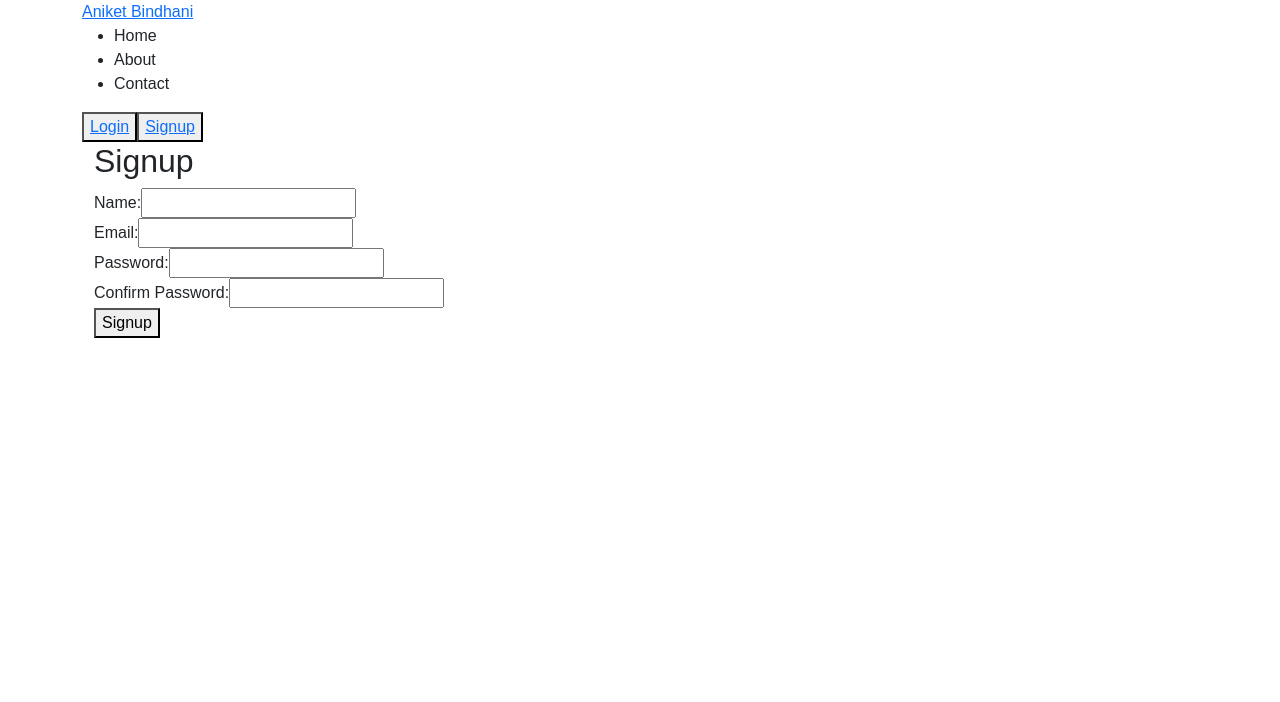
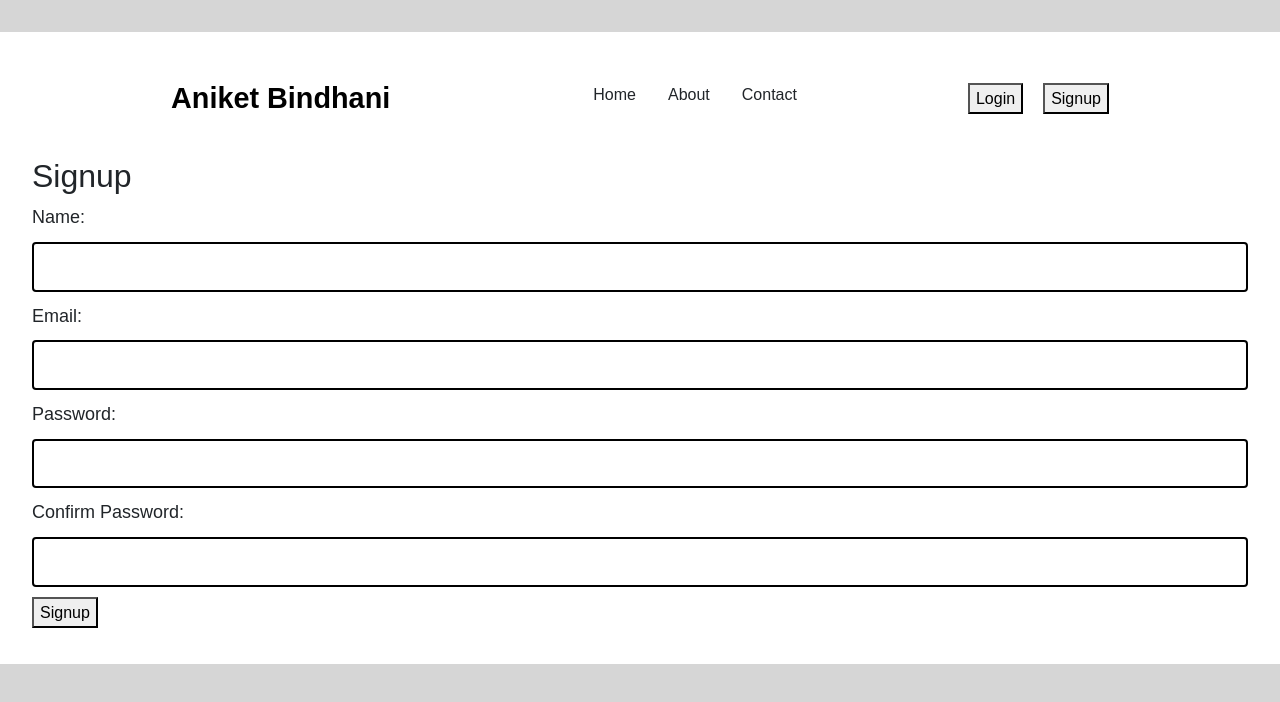
Before and after one commit to anik-bin/notesdirectory-frontend, a React (Create React App) app: page /Signup in a window 1280 px wide. Shown: the top 702 px of the page. Built offline with nearby package versions, Linux system fonts and the light colour scheme.

Commit message:
updated css file

```diff
--- a/src/App.css
+++ b/src/App.css
@@ -1,52 +1,186 @@
-.App {
+i{
+  cursor: pointer;
+}
+
+div {
+  display: block;
+}
+
+a{
+  text-decoration: none;
+  color: black;
+}
+
+body {
+  margin: 0;
+  padding: 0;
+  background: rgb(255, 255, 255);
+  line-height: 1.6;
+  background-color: #D6D6D6;
+}
+
+.container {  /*This sets the whole max width of the page as all the things comes inside the container*/
+  max-width: 80rem;
+  padding: 0.1rem 1rem;
+  margin: 2rem auto;
+  background-color: white;
+}
+
+/* this is for the nav bar */
+
+.nav-header {
+  display: flex;
+  justify-content: space-evenly;
+  align-items: center;
+  margin-top: 2.5rem;
+  font-weight: 300;
+}
+
+.nav-header-heading {
+  font-weight: 700;
+  font-size: 1.8rem;
+  /*to be changed later and add to a whole a class */
+  color: black;
+}
+
+.nav-header-links {
+  display: flex;
+}
+
+.btn-1{
+  margin-right: 20px;
+  font-size: 16px;
+}
+
+.btn-2{
+  font-size: 16px;
+  cursor: pointer;
+}
+
+
+nav ul {
+  display: flex;
+  justify-content:center;
+  padding-top: 0.5rem;
+}
+
+nav ul li {
+  list-style: none;
+  margin: 0 16px;
+}
+
+nav ul li a {
+  color: black;
+  font-size: 18px;
+  position: relative;
+}
+
+/* css for the hover effect */
+
+nav ul li a::after {
+  content: '';
+  width: 0;
+  height: 3px;
+  background: #ffbb00;
+  position: absolute;
+  left: 0;
+  bottom: -6px;
+  transition: 0.5s;
+
+}
+
+nav ul li a:hover::after {
+  width: 100%;
+}
+
+/* css end for navbar */
+
+/* css for footer */
+
+.container-footer {
+  margin: 5rem 0 2rem;
   text-align: center;
 }
 
-.App-logo {
-  height: 40vmin;
-  pointer-events: none;
+.footer-logos {
+  padding: 1rem 4rem;
 }
 
-@media (prefers-reduced-motion: no-preference) {
-  .App-logo {
-    animation: App-logo-spin infinite 20s linear;
-  }
+/* end of css for footer */
+
+/* this is css for the form for adding a note */
+
+.note-form input{
+  width: 100%;
+  box-sizing: border-box;
+  padding: 10px 10px;
+  margin: 10px 0;
+  border: 2px solid black;
+  border-radius: 4px;
 }
 
-.App-header {
-  background-color: #282c34;
-  min-height: 100vh;
-  display: flex;
-  flex-direction: column;
-  align-items: center;
-  justify-content: center;
-  font-size: calc(10px + 2vmin);
-  color: white;
+.note-form label{
+  font-weight: 400;
+  font-size: 18px;
 }
 
-.App-link {
-  color: #61dafb;
+/* this is css for notes in form of cards */
+.note-container {
+  display: flex;
+  flex-wrap: wrap;
+  gap: 12px;
 }
 
-@keyframes App-logo-spin {
-  from {
-    transform: rotate(0deg);
-  }
-  to {
-    transform: rotate(360deg);
-  }
+.card-container {
+  width: 280px;
+  margin-top: 10px;
+  padding: 1rem 1rem;
+  border: 1px solid black;
+  border-radius: 6px;
+  word-wrap:break-word;
 }
 
-.formlogin {
-  /* display: flex; */
-  display: grid;
-  align-items: center;
-  padding-top: 30px;
-
+.card-container:hover{
+  box-shadow: 0 4px 8px 0 rgba(0,0,0,0.2);
+  transition: 0.3s;
 }
 
-.login-header {
-  display: flex;
-  justify-content: center;
-  padding-top: 30px;
+/* css code for modal */
+
+/* The Modal (background) */
+.modal {
+  display: none; /* Hidden by default */
+  position: fixed; /* Stay in place */
+  z-index: 1; /* Sit on top */
+  left: 0;
+  top: 0;
+  width: 100%; /* Full width */
+  height: 100%; /* Full height */
+  /* overflow: auto; Enable scroll if needed */
+  background-color: rgb(0,0,0); /* Fallback color */
+  background-color: rgba(0,0,0,0.4); /* Black w/ opacity */
 }
+
+/* Modal Content/Box */
+.modal-content {
+  background-color: #fefefe;
+  margin: 15% auto; /* 15% from the top and centered */
+  padding: 20px;
+  border: 1px solid #888;
+  width: 80%; /* Could be more or less, depending on screen size */
+}
+
+/* The Close Button */
+.close {
+  color: #aaa;
+  float: right;
+  font-size: 28px;
+  font-weight: bold;
+}
+
+.close:hover,
+.close:focus {
+  color: black;
+  text-decoration: none;
+  cursor: pointer;
+}
```
